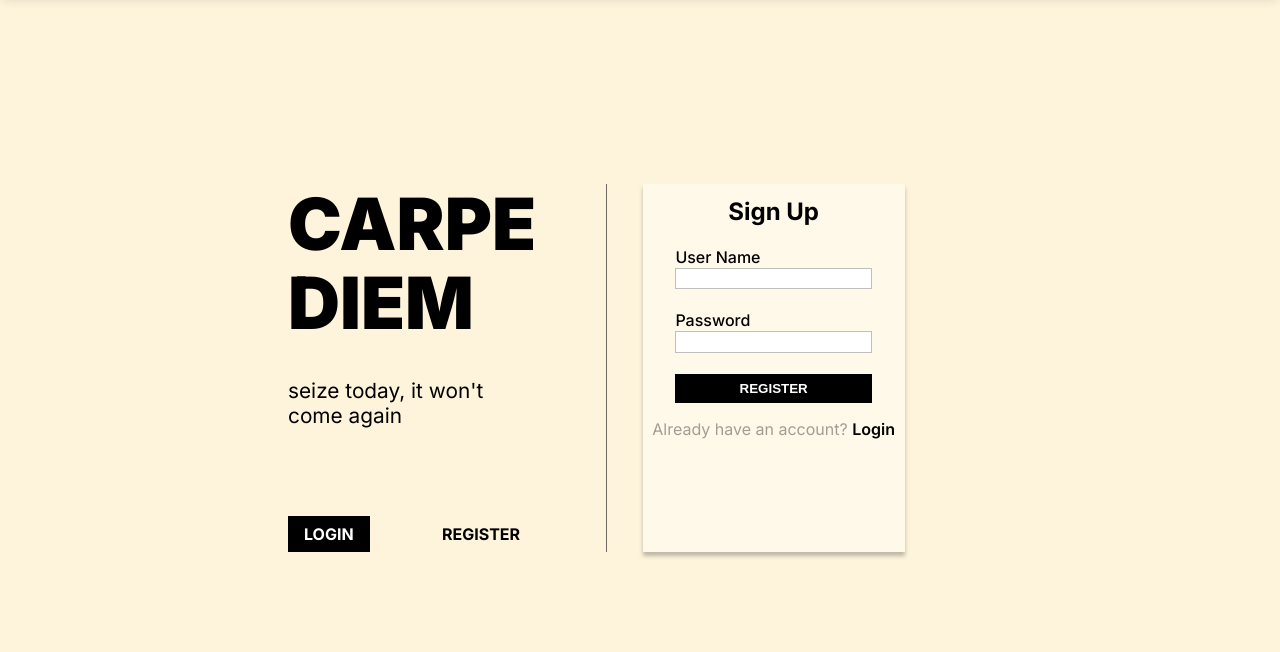
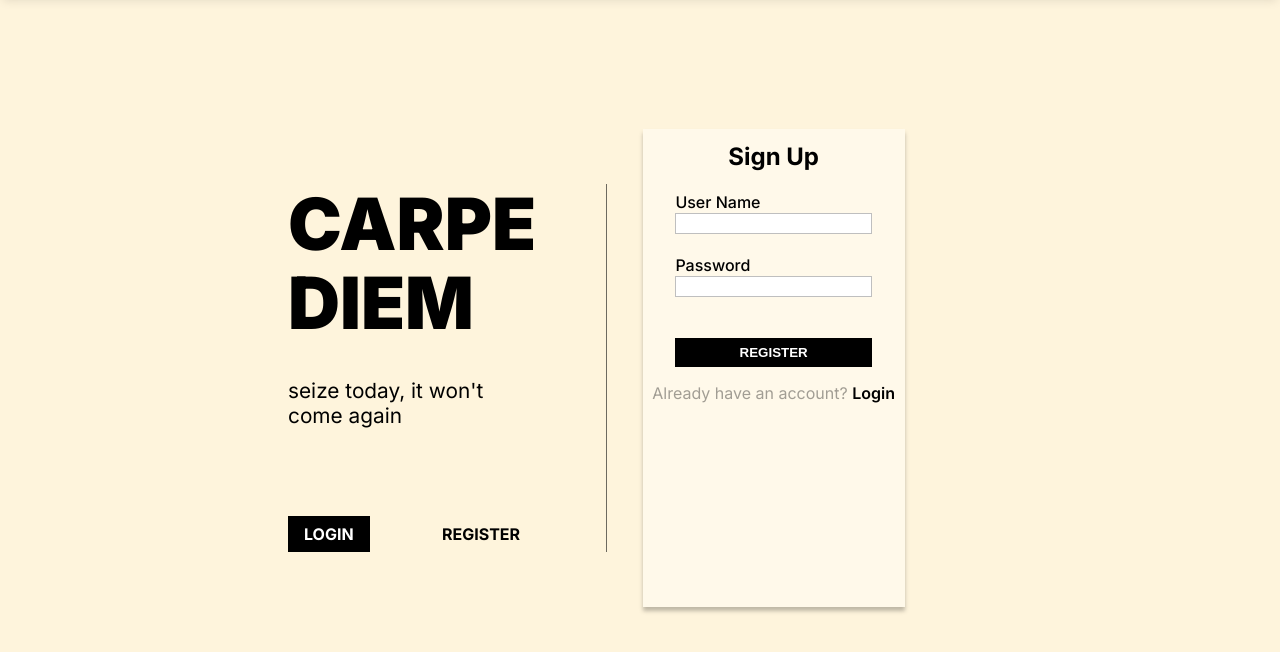
Before and after one commit to joy-joy2001/carpe-diem, a Flask app: page /register in a window 1280 px wide. Shown: the part 64-716 px from the top of the page. Run offline with Flask 2, Linux system fonts and the light colour scheme; some libraries are stand-ins or nearby versions.

Commit message:
add recaptcha

```diff
--- a/FormHandler.py
+++ b/FormHandler.py
@@ -1,7 +1,9 @@
-from flask_wtf import FlaskForm
+from flask_wtf import FlaskForm, RecaptchaField
 from wtforms import StringField, PasswordField, SubmitField
 from wtforms.validators import DataRequired, Length
 from wtforms.widgets import PasswordInput
+
+
 
 
 class LoginForm(FlaskForm):
@@ -9,6 +11,7 @@ class LoginForm(FlaskForm):
     password = PasswordField(label="Password", validators=[DataRequired()],
                              widget=PasswordInput(hide_value=False))
     login_btn = SubmitField(label="LOGIN")
+    recaptcha = RecaptchaField()
 
 
 class RegisterForm(FlaskForm):
@@ -16,3 +19,4 @@ class RegisterForm(FlaskForm):
     password = PasswordField(label="Password", validators=[DataRequired(), Length(min=8)],
                              widget=PasswordInput(hide_value=False),)
     login_btn = SubmitField(label="REGISTER")
+    recaptcha = RecaptchaField()
--- a/app.py
+++ b/app.py
@@ -20,6 +20,9 @@ app.secret_key = os.environ.get('APP_SECRET_KEY')
 
 app.config['SQLALCHEMY_DATABASE_URI'] = os.environ.get('DATABASE_URL')
 app.config['SQLALCHEMY_TRACK_MODIFICATIONS'] = False
+app.config['RECAPTCHA_PUBLIC_KEY'] = os.environ.get('RECAPTCHA_SITE_KEY')
+app.config['RECAPTCHA_PRIVATE_KEY'] = os.environ.get('RECAPTCHA_SECRET_KEY')
+app.config['RECAPTCHA_OPTIONS'] = {'theme': 'black'}
 
 
 @app.route("/carpe-diem")
--- a/static/css/home.css
+++ b/static/css/home.css
@@ -29,7 +29,6 @@
 }
 
 
-
 .variable-hero, #carpediem-hero{
     width: fit-content;
     display: flex;
@@ -40,6 +39,10 @@
 .variable-hero {
     margin-left: 5%;
     width: 70%;
+}
+
+.form-hero {
+    height: 65%;
 }
 
 #about-hero h3 {
--- a/static/css/login-reg-forms.css
+++ b/static/css/login-reg-forms.css
@@ -66,3 +66,7 @@ label {
 .has_error {
     border: 1px solid red;
 }
+
+.recaptcha-box {
+    margin-bottom: 1.2em
+}
--- a/templates/login.html
+++ b/templates/login.html
@@ -5,7 +5,7 @@
     <link href="{{url_for('static', filename = 'css/login-reg-forms.css')}} " rel="stylesheet">
 {% endblock %}
 {% block variable_hero_section %}
-    <section class="variable-hero">
+    <section class="variable-hero form-hero">
         <form class="log-reg-form" id="login-form" action="" method="post" novalidate>
             <h2>Member Login</h2>
                 {{ login_form.csrf_token }}
@@ -23,6 +23,9 @@
                         <span style="color:red; font-size:.8em; font-weight:bold">{{ password_error }}</span>
                     {% endif %}
                 </div>
+                <div class="recaptcha-box">
+                    {{ login_form.recaptcha  }}
+                </div>
                 <div class="field-container">
                     {{ login_form.login_btn }}
                 </div>
--- a/templates/signup.html
+++ b/templates/signup.html
@@ -5,7 +5,7 @@
     <link href="{{url_for('static', filename = 'css/login-reg-forms.css')}} " rel="stylesheet">
 {% endblock %}
 {% block variable_hero_section %}
-    <section class="variable-hero">
+    <section class="variable-hero form-hero">
         <form class="log-reg-form" id="register-form" action="" method="post" novalidate>
             <h2>Sign Up</h2>
                 {{ register_form.csrf_token }}
@@ -23,6 +23,10 @@
                         <span style="color:red; font-size:.8em; font-weight:bold">{{ error }}</span>
                     {% endfor %}
                 </div>
+                <div class="recaptcha-box">
+                    {{ register_form.recaptcha  }}
+                </div>
+
                 <div class="field-container">
                     {{ register_form.login_btn }}
                 </div>
```
